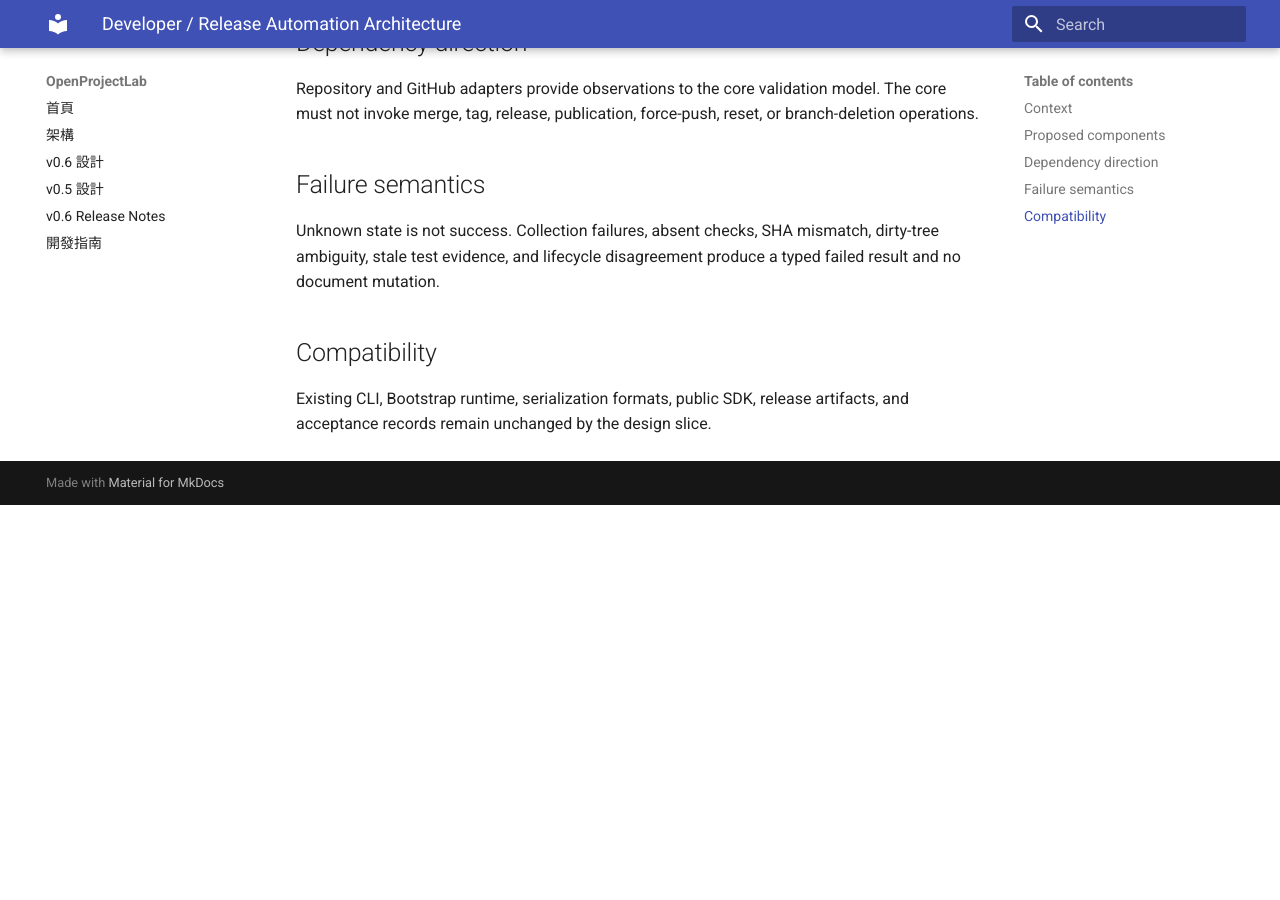
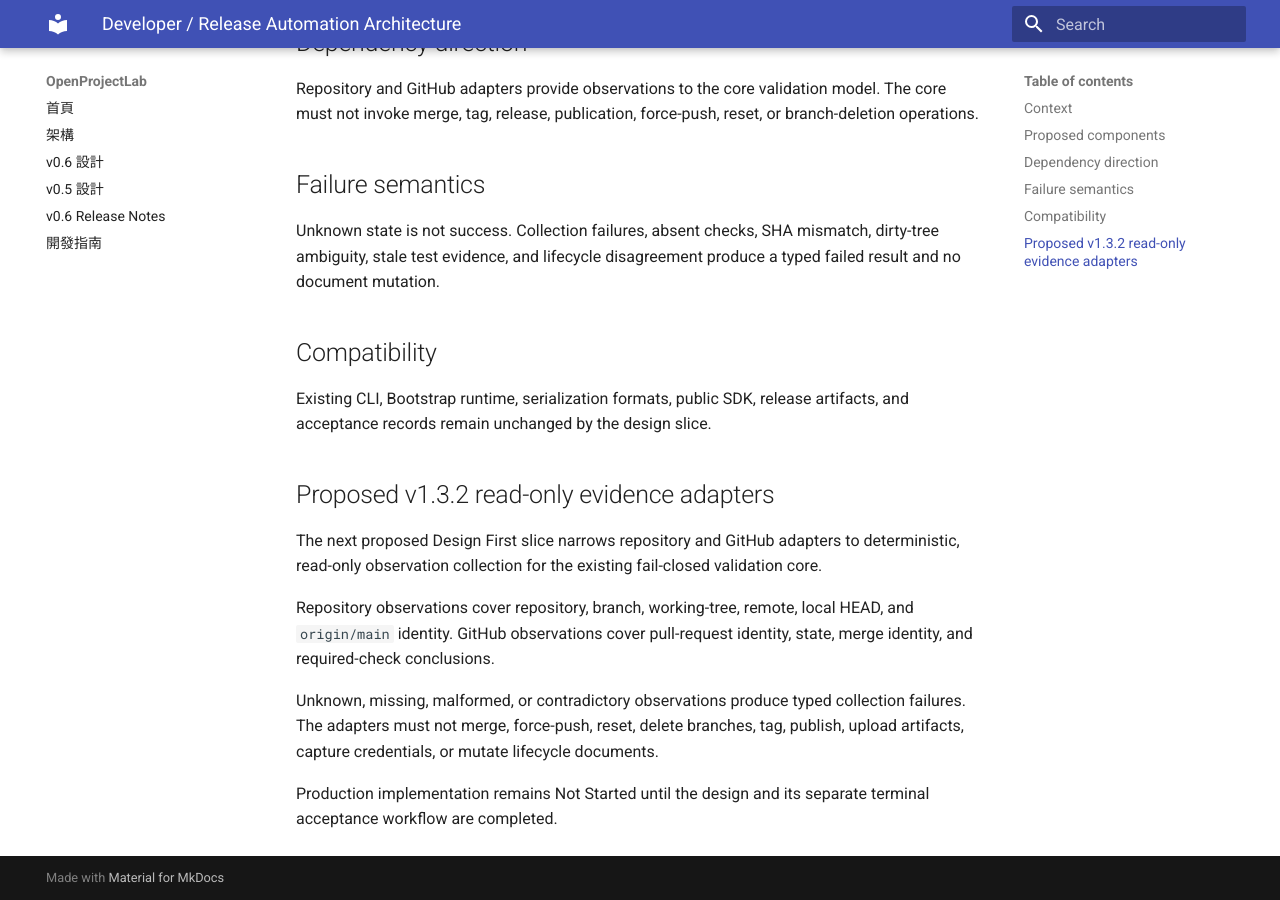
Before and after one commit to khwang1964/OpenProjectLab, an MkDocs documentation site: the page built from docs/architecture/developer-release-automation.md, in a window 1280 px wide and 900 px high, scrolled down 676 px. Built offline with MkDocs 1.6.1 and Material for MkDocs 9.7.7, drawn with Linux system fonts in a browser that asks for light colours; before the commit the page ends 1181 px from its top, so only the background shows below that.

Commit message:
docs: define v1.3.2 repository GitHub evidence adapters (#274)

```diff
--- a/docs/architecture/developer-release-automation.md
+++ b/docs/architecture/developer-release-automation.md
@@ -35,3 +35,23 @@ typed failed result and no document mutation.
 
 Existing CLI, Bootstrap runtime, serialization formats, public SDK, release
 artifacts, and acceptance records remain unchanged by the design slice.
+
+<!-- v1.3.2-repository-github-evidence-adapters-design -->
+
+## Proposed v1.3.2 read-only evidence adapters
+
+The next proposed Design First slice narrows repository and GitHub adapters to
+deterministic, read-only observation collection for the existing fail-closed
+validation core.
+
+Repository observations cover repository, branch, working-tree, remote, local
+HEAD, and `origin/main` identity. GitHub observations cover pull-request
+identity, state, merge identity, and required-check conclusions.
+
+Unknown, missing, malformed, or contradictory observations produce typed
+collection failures. The adapters must not merge, force-push, reset, delete
+branches, tag, publish, upload artifacts, capture credentials, or mutate
+lifecycle documents.
+
+Production implementation remains Not Started until the design and its
+separate terminal acceptance workflow are completed.
```
Also changed, not shown: CHANGELOG.md (+9 -0 lines), docs/HISTORY.md (+12 -0 lines), docs/releases/v1.3.2-repository-github-evidence-adapters-design.md (added, +74 -0 lines), docs/roadmap.md (+12 -0 lines), 1 other file.
